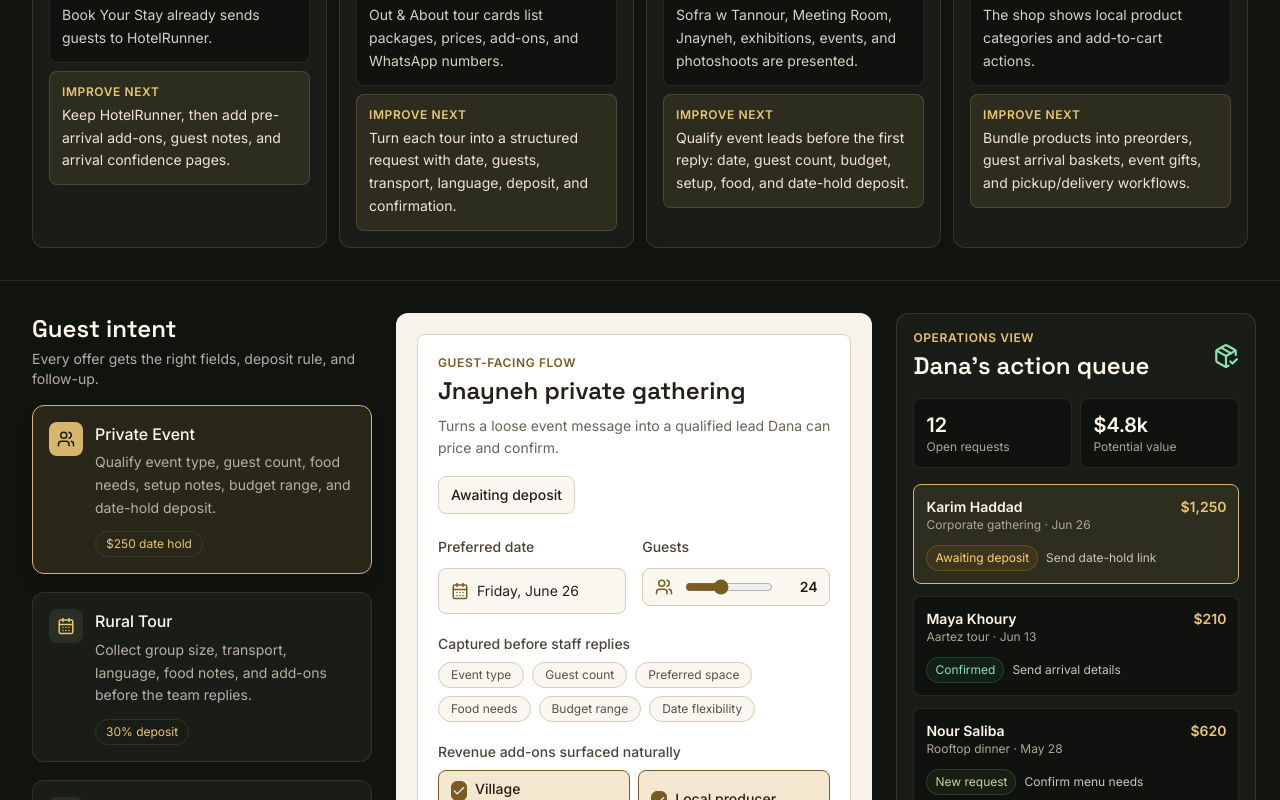
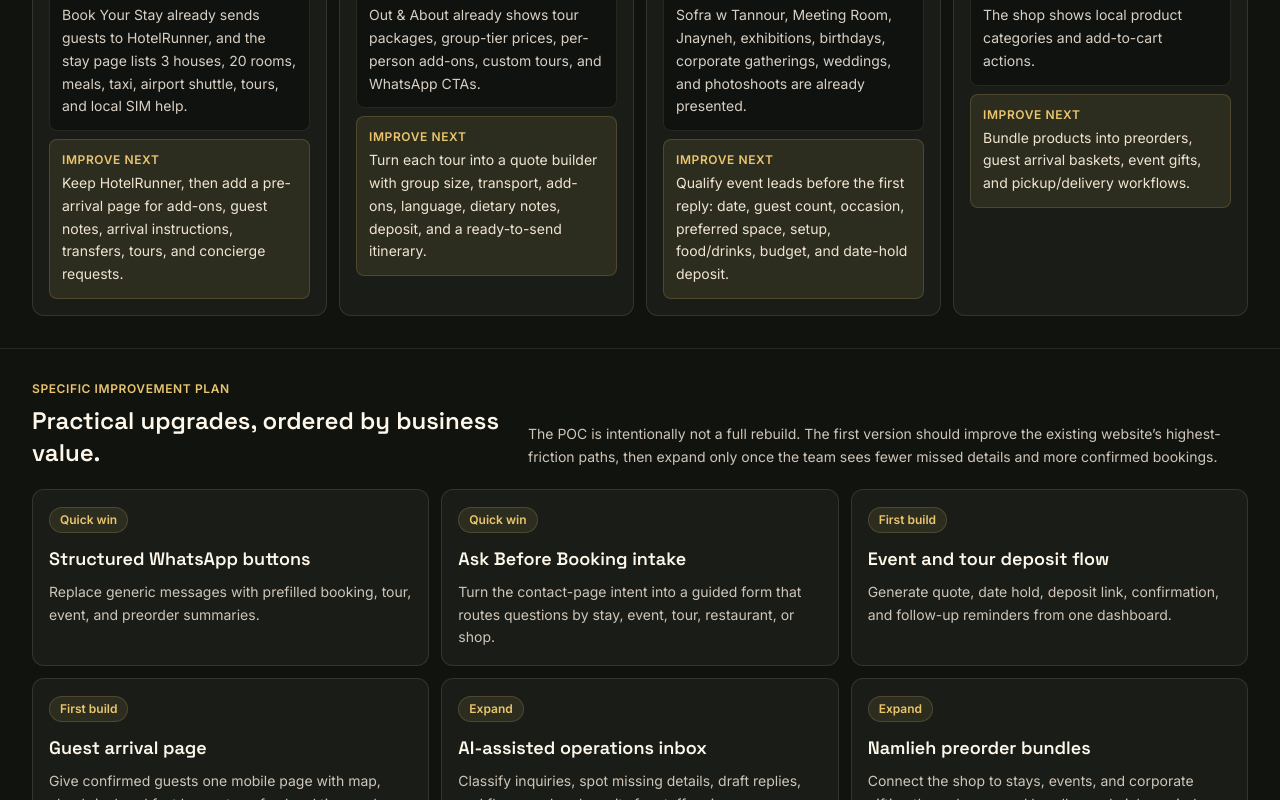
Before and after one commit to GabrielGhsoub/Likwiid-website, a React (Vite) app: page /beit-toureef-poc in a window 1280 px wide. Shown: the part 920-1720 px from the top of the page. Built offline with nearby package versions, Linux system fonts and the light colour scheme; no server answers.

Commit message:
feat: add beit toureef improvement roadmap

```diff
--- a/src/pages/BeitToureefPoc.tsx
+++ b/src/pages/BeitToureefPoc.tsx
@@ -204,23 +204,56 @@ const timelineItems: TimelineItem[] = [
 const currentSiteFindings = [
   {
     area: 'Rooms',
-    current: 'Book Your Stay already sends guests to HotelRunner.',
-    opportunity: 'Keep HotelRunner, then add pre-arrival add-ons, guest notes, and arrival confidence pages.',
+    current: 'Book Your Stay already sends guests to HotelRunner, and the stay page lists 3 houses, 20 rooms, meals, taxi, airport shuttle, tours, and local SIM help.',
+    opportunity: 'Keep HotelRunner, then add a pre-arrival page for add-ons, guest notes, arrival instructions, transfers, tours, and concierge requests.',
   },
   {
     area: 'Tours',
-    current: 'Out & About tour cards list packages, prices, add-ons, and WhatsApp numbers.',
-    opportunity: 'Turn each tour into a structured request with date, guests, transport, language, deposit, and confirmation.',
+    current: 'Out & About already shows tour packages, group-tier prices, per-person add-ons, custom tours, and WhatsApp CTAs.',
+    opportunity: 'Turn each tour into a quote builder with group size, transport, add-ons, language, dietary notes, deposit, and a ready-to-send itinerary.',
   },
   {
     area: 'Venues',
-    current: 'Sofra w Tannour, Meeting Room, Jnayneh, exhibitions, events, and photoshoots are presented.',
-    opportunity: 'Qualify event leads before the first reply: date, guest count, budget, setup, food, and date-hold deposit.',
+    current: 'Sofra w Tannour, Meeting Room, Jnayneh, exhibitions, birthdays, corporate gatherings, weddings, and photoshoots are already presented.',
+    opportunity: 'Qualify event leads before the first reply: date, guest count, occasion, preferred space, setup, food/drinks, budget, and date-hold deposit.',
   },
   {
     area: 'Namlieh',
     current: 'The shop shows local product categories and add-to-cart actions.',
     opportunity: 'Bundle products into preorders, guest arrival baskets, event gifts, and pickup/delivery workflows.',
+  },
+]
+
+const improvementRoadmap = [
+  {
+    phase: 'Quick win',
+    title: 'Structured WhatsApp buttons',
+    detail: 'Replace generic messages with prefilled booking, tour, event, and preorder summaries.',
+  },
+  {
+    phase: 'Quick win',
+    title: 'Ask Before Booking intake',
+    detail: 'Turn the contact-page intent into a guided form that routes questions by stay, event, tour, restaurant, or shop.',
+  },
+  {
+    phase: 'First build',
+    title: 'Event and tour deposit flow',
+    detail: 'Generate quote, date hold, deposit link, confirmation, and follow-up reminders from one dashboard.',
+  },
+  {
+    phase: 'First build',
+    title: 'Guest arrival page',
+    detail: 'Give confirmed guests one mobile page with map, check-in, breakfast hours, transfer, local tips, and official WhatsApp.',
+  },
+  {
+    phase: 'Expand',
+    title: 'AI-assisted operations inbox',
+    detail: 'Classify inquiries, spot missing details, draft replies, and flag overdue deposits for staff review.',
+  },
+  {
+    phase: 'Expand',
+    title: 'Namlieh preorder bundles',
+    detail: 'Connect the shop to stays, events, and corporate gifting through seasonal bundles and pickup windows.',
   },
 ]
 
@@ -419,6 +452,37 @@ export default function BeitToureefPoc() {
                     <div className="text-xs font-semibold uppercase tracking-wider text-[#E9C56F]">Improve next</div>
                     <p className="mt-1 text-sm leading-relaxed text-[#F0E4D2]">{item.opportunity}</p>
                   </div>
+                </div>
+              ))}
+            </div>
+          </div>
+        </section>
+
+        <section className="border-b border-[#EEE1C6]/10 px-4 py-8 sm:px-6 lg:px-8">
+          <div className="mx-auto max-w-[1240px]">
+            <div className="mb-5 grid gap-4 lg:grid-cols-[0.8fr_1.2fr] lg:items-end">
+              <div>
+                <p className="text-xs font-semibold uppercase tracking-wider text-[#E9C56F]">Specific improvement plan</p>
+                <h2 className="mt-2 font-[family-name:var(--font-display)] text-2xl font-semibold text-[#FFF8EA]">
+                  Practical upgrades, ordered by business value.
+                </h2>
+              </div>
+              <p className="text-sm leading-relaxed text-[#CFC5B8]">
+                The POC is intentionally not a full rebuild. The first version should improve the existing website’s
+                highest-friction paths, then expand only once the team sees fewer missed details and more confirmed bookings.
+              </p>
+            </div>
+
+            <div className="grid gap-3 md:grid-cols-2 xl:grid-cols-3">
+              {improvementRoadmap.map((item) => (
+                <div key={item.title} className="rounded-lg border border-[#EEE1C6]/12 bg-[#1A1D17] p-4">
+                  <span className="inline-flex rounded-full border border-[#D7B56D]/20 bg-[#D7B56D]/10 px-2.5 py-1 text-xs font-semibold text-[#E9C56F]">
+                    {item.phase}
+                  </span>
+                  <h3 className="mt-3 font-[family-name:var(--font-display)] text-lg font-semibold text-[#FFF8EA]">
+                    {item.title}
+                  </h3>
+                  <p className="mt-2 text-sm leading-relaxed text-[#CFC5B8]">{item.detail}</p>
                 </div>
               ))}
             </div>
```
